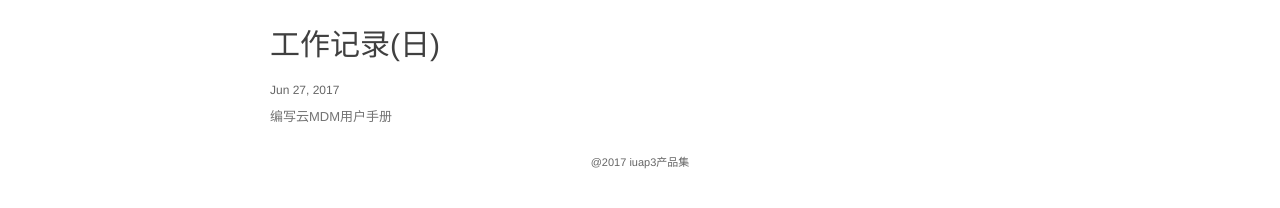
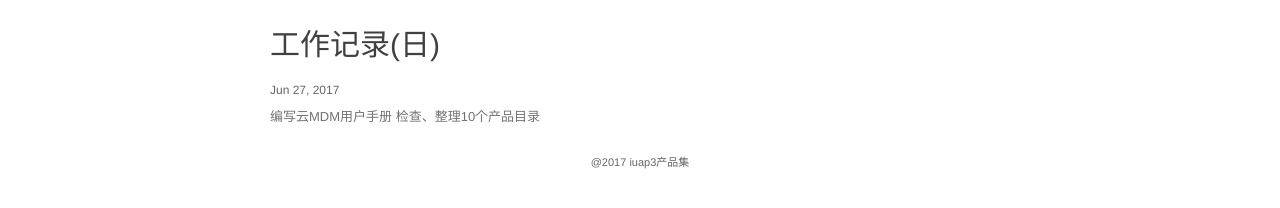
Before and after one commit to walllFlower/blog, a Jekyll site: the page built from _posts/2017-06-27-daily report_laura.md, in a window 1280 px wide. Shown: the part 190-398 px from the top of the page. Built offline with Jekyll 4.4.1, drawn with Linux system fonts in a browser that asks for light colours; comment, search, counter and statistics services are not loaded.

Commit message:
Update 2017-06-27-daily report_laura.md

```diff
--- a/_posts/2017-06-27-daily report_laura.md
+++ b/_posts/2017-06-27-daily report_laura.md
@@ -6,3 +6,4 @@ categories: 日报 第26周
 ---
 
 编写云MDM用户手册
+检查、整理10个产品目录
```
